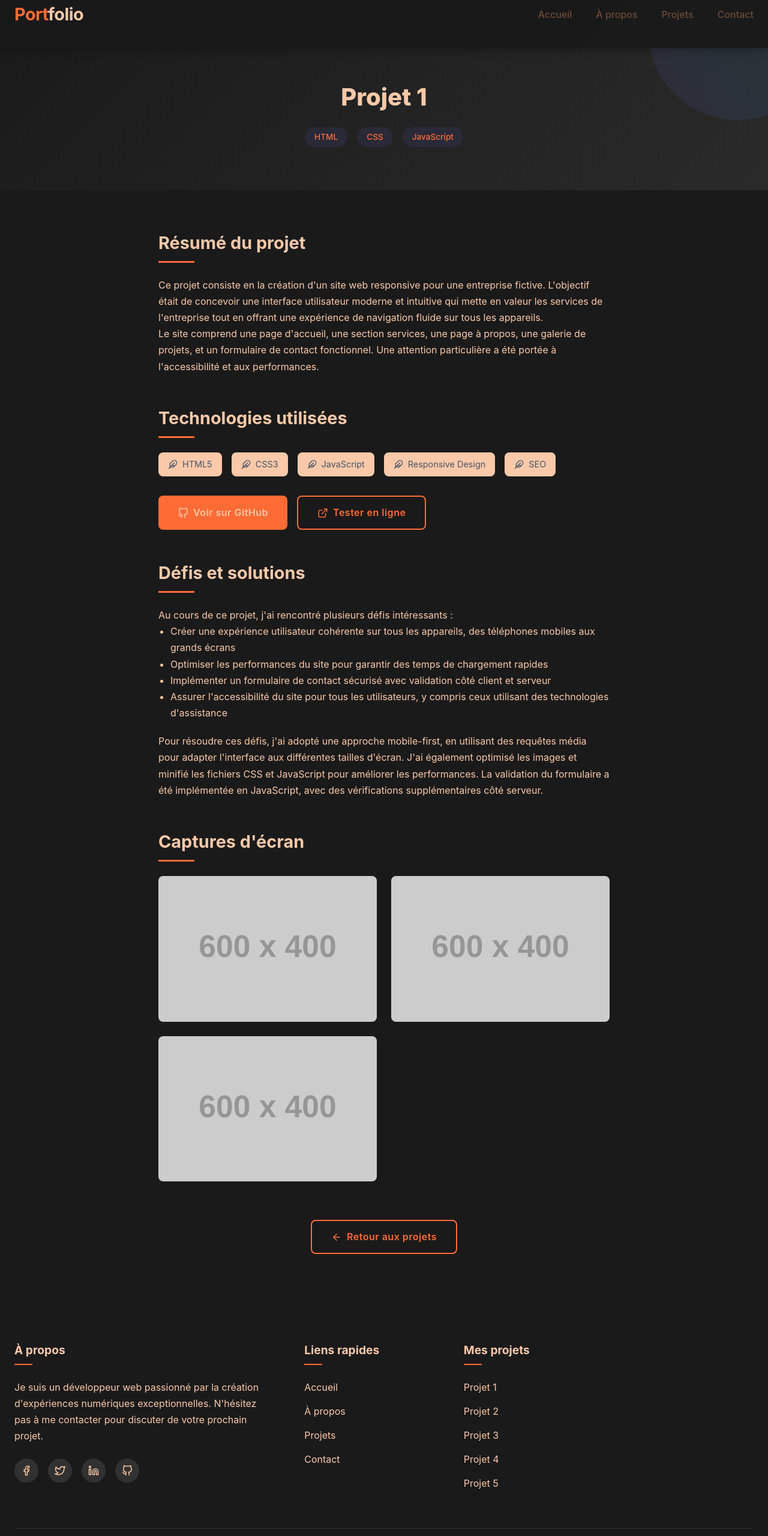
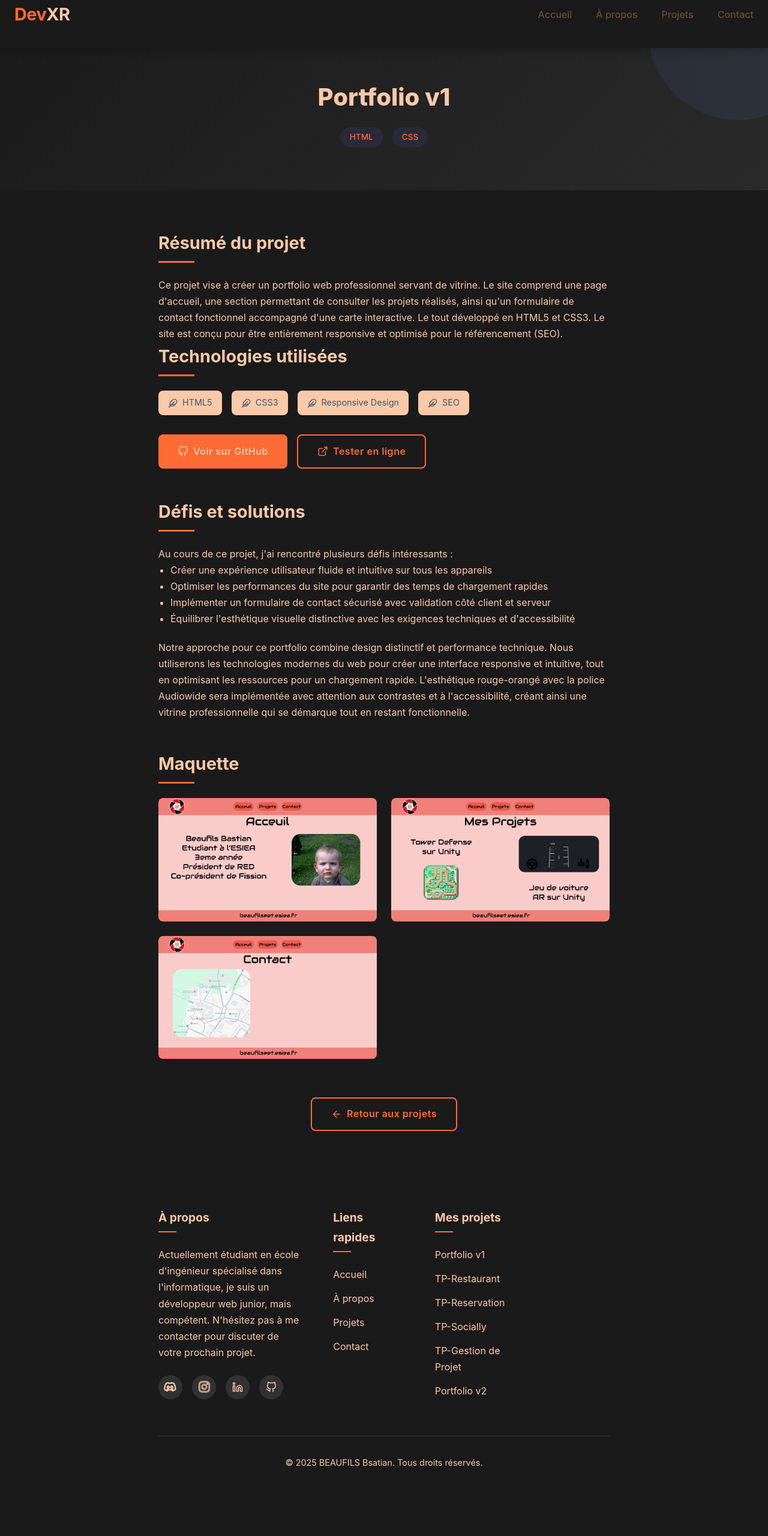
Before and after one commit to Binasta/portfoliov2, a plain HTML site: page projet1.html in a window 1280 px wide. Shown: the top 2560 px of the page at 60% size. Drawn offline with Linux system fonts and the light colour scheme; placeholder pictures from the web are drawn by us.

Commit message:
page projet

```diff
--- a/projet1.html
+++ b/projet1.html
@@ -3,7 +3,7 @@
 <head>
     <meta charset="UTF-8">
     <meta name="viewport" content="width=device-width, initial-scale=1.0">
-    <title>Projet 1 - Portfolio</title>
+    <title>Portfolio v1</title>
     <link rel="stylesheet" href="style.css">
 </head>
 <body>
@@ -11,11 +11,11 @@
     <header id="header">
         <div class="container">
             <nav class="navbar">
-                <a href="index.html" class="logo">Port<span>folio</span></a>
+                <a href="index.html" class="logo">Dev<span>XR</span></a>
                 <ul class="nav-menu">
-                    <li><a href="index.html" class="nav-link">Accueil</a></li>
+                    <li><a href="index.html" class="nav-link active">Accueil</a></li>
                     <li><a href="index.html#about" class="nav-link">À propos</a></li>
-                    <li><a href="index.html#projects" class="nav-link active">Projets</a></li>
+                    <li><a href="index.html#projects" class="nav-link">Projets</a></li>
                     <li><a href="index.html#contact" class="nav-link">Contact</a></li>
                 </ul>
                 <button class="hamburger">
@@ -32,11 +32,10 @@
     <!-- Hero du projet -->
     <section class="project-hero">
         <div class="container">
-            <h1 class="project-hero-title">Projet 1</h1>
+            <h1 class="project-hero-title">Portfolio v1</h1>
             <div class="project-categories">
                 <span class="project-category">HTML</span>
                 <span class="project-category">CSS</span>
-                <span class="project-category">JavaScript</span>
             </div>
         </div>
     </section>
@@ -47,9 +46,7 @@
             <!-- Résumé du projet -->
             <div class="project-section">
                 <h2 class="project-section-title">Résumé du projet</h2>
-                <p>Ce projet consiste en la création d'un site web responsive pour une entreprise fictive. L'objectif était de concevoir une interface utilisateur moderne et intuitive qui mette en valeur les services de l'entreprise tout en offrant une expérience de navigation fluide sur tous les appareils.</p>
-                <p>Le site comprend une page d'accueil, une section services, une page à propos, une galerie de projets, et un formulaire de contact fonctionnel. Une attention particulière a été portée à l'accessibilité et aux performances.</p>
-            </div>
+                <p>Ce projet vise à créer un portfolio web professionnel servant de vitrine. Le site comprend une page d'accueil, une section permettant de consulter les projets réalisés, ainsi qu'un formulaire de contact fonctionnel accompagné d'une carte interactive. Le tout développé en HTML5 et CSS3. Le site est conçu pour être entièrement responsive et optimisé pour le référencement (SEO).</p>
 
             <!-- Technologies utilisées -->
             <div class="project-section">
@@ -77,14 +74,6 @@
                             <line x1="16" y1="8" x2="2" y2="22"></line>
                             <line x1="17.5" y1="15" x2="9" y2="15"></line>
                         </svg>
-                        JavaScript
-                    </div>
-                    <div class="tech-item">
-                        <svg xmlns="http://www.w3.org/2000/svg" width="16" height="16" viewBox="0 0 24 24" fill="none" stroke="currentColor" stroke-width="2" stroke-linecap="round" stroke-linejoin="round">
-                            <path d="M20.24 12.24a6 6 0 0 0-8.49-8.49L5 10.5V19h8.5z"></path>
-                            <line x1="16" y1="8" x2="2" y2="22"></line>
-                            <line x1="17.5" y1="15" x2="9" y2="15"></line>
-                        </svg>
                         Responsive Design
                     </div>
                     <div class="tech-item">
@@ -99,13 +88,13 @@
 
                 <!-- Liens du projet -->
                 <div class="project-links-large">
-                    <a href="https://github.com/" target="_blank" class="btn">
+                    <a href="https://github.com/Binasta/portfoliov1" target="_blank" class="btn">
                         <svg xmlns="http://www.w3.org/2000/svg" width="18" height="18" viewBox="0 0 24 24" fill="none" stroke="currentColor" stroke-width="2" stroke-linecap="round" stroke-linejoin="round">
                             <path d="M9 19c-5 1.5-5-2.5-7-3m14 6v-3.87a3.37 3.37 0 0 0-.94-2.61c3.14-.35 6.44-1.54 6.44-7A5.44 5.44 0 0 0 20 4.77 5.07 5.07 0 0 0 19.91 1S18.73.65 16 2.48a13.38 13.38 0 0 0-7 0C6.27.65 5.09 1 5.09 1A5.07 5.07 0 0 0 5 4.77a5.44 5.44 0 0 0-1.5 3.78c0 5.42 3.3 6.61 6.44 7A3.37 3.37 0 0 0 9 18.13V22"></path>
                         </svg>
                         Voir sur GitHub
                     </a>
-                    <a href="https://demo-projet1.com" target="_blank" class="btn btn-secondary">
+                    <a href="https://portfoliov1-eight-rho.vercel.app/index.html" target="_blank" class="btn btn-secondary">
                         <svg xmlns="http://www.w3.org/2000/svg" width="18" height="18" viewBox="0 0 24 24" fill="none" stroke="currentColor" stroke-width="2" stroke-linecap="round" stroke-linejoin="round">
                             <path d="M18 13v6a2 2 0 0 1-2 2H5a2 2 0 0 1-2-2V8a2 2 0 0 1 2-2h6"></path>
                             <polyline points="15 3 21 3 21 9"></polyline>
@@ -121,26 +110,26 @@
                 <h2 class="project-section-title">Défis et solutions</h2>
                 <p>Au cours de ce projet, j'ai rencontré plusieurs défis intéressants :</p>
                 <ul style="margin-left: 20px; list-style-type: disc; margin-bottom: 20px;">
-                    <li>Créer une expérience utilisateur cohérente sur tous les appareils, des téléphones mobiles aux grands écrans</li>
+                    <li>Créer une expérience utilisateur fluide et intuitive sur tous les appareils</li>
                     <li>Optimiser les performances du site pour garantir des temps de chargement rapides</li>
                     <li>Implémenter un formulaire de contact sécurisé avec validation côté client et serveur</li>
-                    <li>Assurer l'accessibilité du site pour tous les utilisateurs, y compris ceux utilisant des technologies d'assistance</li>
+                    <li>Équilibrer l'esthétique visuelle distinctive avec les exigences techniques et d'accessibilité</li>
                 </ul>
-                <p>Pour résoudre ces défis, j'ai adopté une approche mobile-first, en utilisant des requêtes média pour adapter l'interface aux différentes tailles d'écran. J'ai également optimisé les images et minifié les fichiers CSS et JavaScript pour améliorer les performances. La validation du formulaire a été implémentée en JavaScript, avec des vérifications supplémentaires côté serveur.</p>
+                <p>Notre approche pour ce portfolio combine design distinctif et performance technique. Nous utiliserons les technologies modernes du web pour créer une interface responsive et intuitive, tout en optimisant les ressources pour un chargement rapide. L'esthétique rouge-orangé avec la police Audiowide sera implémentée avec attention aux contrastes et à l'accessibilité, créant ainsi une vitrine professionnelle qui se démarque tout en restant fonctionnelle.</p>
             </div>
 
             <!-- Galerie du projet -->
             <div class="project-gallery">
-                <h2 class="project-section-title">Captures d'écran</h2>
+                <h2 class="project-section-title">Maquette</h2>
                 <div class="gallery-grid">
                     <div class="gallery-item">
-                        <img src="https://via.placeholder.com/600x400?text=Capture+d'écran+1" alt="Capture d'écran 1 du projet">
+                        <img src="Frame 4.png" alt="Capture d'écran 1 du projet">
                     </div>
                     <div class="gallery-item">
-                        <img src="https://via.placeholder.com/600x400?text=Capture+d'écran+2" alt="Capture d'écran 2 du projet">
+                        <img src="Frame 6.png" alt="Capture d'écran 2 du projet">
                     </div>
                     <div class="gallery-item">
-                        <img src="https://via.placeholder.com/600x400?text=Capture+d'écran+3" alt="Capture d'écran 3 du projet">
+                        <img src="Frame 5.png" alt="Capture d'écran 3 du projet">
                     </div>
                 </div>
             </div>
@@ -164,26 +153,26 @@
             <div class="footer-container">
                 <div class="footer-col footer-about">
                     <h3>À propos</h3>
-                    <p>Je suis un développeur web passionné par la création d'expériences numériques exceptionnelles. N'hésitez pas à me contacter pour discuter de votre prochain projet.</p>
+                    <p>Actuellement étudiant en école d'ingénieur spécialisé dans l'informatique, je suis un développeur web junior, mais compétent. N'hésitez pas à me contacter pour discuter de votre prochain projet.</p>
                     <div class="footer-social">
-                        <a href="#" class="social-icon">
-                            <svg xmlns="http://www.w3.org/2000/svg" width="18" height="18" viewBox="0 0 24 24" fill="none" stroke="currentColor" stroke-width="2" stroke-linecap="round" stroke-linejoin="round">
-                                <path d="M18 2h-3a5 5 0 0 0-5 5v3H7v4h3v8h4v-8h3l1-4h-4V7a1 1 0 0 1 1-1h3z"></path>
+                        <a href="https://discord.com/" class="social-icon">
+                            <svg xmlns="http://www.w3.org/2000/svg" width="27" height="27" viewBox="-3 -3 24 24" fill="none" stroke="currentColor" stroke-width="2" stroke-linecap="round" stroke-linejoin="round">
+                                <path d="M13.545 2.907a13.2 13.2 0 0 0-3.257-1.011.05.05 0 0 0-.052.025c-.141.25-.297.577-.406.833a12.2 12.2 0 0 0-3.658 0 8 8 0 0 0-.412-.833.05.05 0 0 0-.052-.025c-1.125.194-2.22.534-3.257 1.011a.04.04 0 0 0-.021.018C.356 6.024-.213 9.047.066 12.032q.003.022.021.037a13.3 13.3 0 0 0 3.995 2.02.05.05 0 0 0 .056-.019q.463-.63.818-1.329a.05.05 0 0 0-.01-.059l-.018-.011a9 9 0 0 1-1.248-.595.05.05 0 0 1-.02-.066l.015-.019q.127-.095.248-.195a.05.05 0 0 1 .051-.007c2.619 1.196 5.454 1.196 8.041 0a.05.05 0 0 1 .053.007q.121.1.248.195a.05.05 0 0 1-.004.085 8 8 0 0 1-1.249.594.05.05 0 0 0-.03.03.05.05 0 0 0 .003.041c.24.465.515.909.817 1.329a.05.05 0 0 0 .056.019 13.2 13.2 0 0 0 4.001-2.02.05.05 0 0 0 .021-.037c.334-3.451-.559-6.449-2.366-9.106a.03.03 0 0 0-.02-.019m-8.198 7.307c-.789 0-1.438-.724-1.438-1.612s.637-1.613 1.438-1.613c.807 0 1.45.73 1.438 1.613 0 .888-.637 1.612-1.438 1.612m5.316 0c-.788 0-1.438-.724-1.438-1.612s.637-1.613 1.438-1.613c.807 0 1.451.73 1.438 1.613 0 .888-.631 1.612-1.438 1.612"/>
                             </svg>
                         </a>
-                        <a href="#" class="social-icon">
-                            <svg xmlns="http://www.w3.org/2000/svg" width="18" height="18" viewBox="0 0 24 24" fill="none" stroke="currentColor" stroke-width="2" stroke-linecap="round" stroke-linejoin="round">
-                                <path d="M23 3a10.9 10.9 0 0 1-3.14 1.53 4.48 4.48 0 0 0-7.86 3v1A10.66 10.66 0 0 1 3 4s-4 9 5 13a11.64 11.64 0 0 1-7 2c9 5 20 0 20-11.5a4.5 4.5 0 0 0-.08-.83A7.72 7.72 0 0 0 23 3z"></path>
+                        <a href="https://www.instagram.com/bastian_1204/" class="social-icon">
+                            <svg xmlns="http://www.w3.org/2000/svg" width="27" height="27" viewBox="-4 -3 24 24" fill="none" stroke="currentColor" stroke-width="1" stroke-linecap="round" stroke-linejoin="round">
+                                <path d="M8 0C5.829 0 5.556.01 4.703.048 3.85.088 3.269.222 2.76.42a3.9 3.9 0 0 0-1.417.923A3.9 3.9 0 0 0 .42 2.76C.222 3.268.087 3.85.048 4.7.01 5.555 0 5.827 0 8.001c0 2.172.01 2.444.048 3.297.04.852.174 1.433.372 1.942.205.526.478.972.923 1.417.444.445.89.719 1.416.923.51.198 1.09.333 1.942.372C5.555 15.99 5.827 16 8 16s2.444-.01 3.298-.048c.851-.04 1.434-.174 1.943-.372a3.9 3.9 0 0 0 1.416-.923c.445-.445.718-.891.923-1.417.197-.509.332-1.09.372-1.942C15.99 10.445 16 10.173 16 8s-.01-2.445-.048-3.299c-.04-.851-.175-1.433-.372-1.941a3.9 3.9 0 0 0-.923-1.417A3.9 3.9 0 0 0 13.24.42c-.51-.198-1.092-.333-1.943-.372C10.443.01 10.172 0 7.998 0zm-.717 1.442h.718c2.136 0 2.389.007 3.232.046.78.035 1.204.166 1.486.275.373.145.64.319.92.599s.453.546.598.92c.11.281.24.705.275 1.485.039.843.047 1.096.047 3.231s-.008 2.389-.047 3.232c-.035.78-.166 1.203-.275 1.485a2.5 2.5 0 0 1-.599.919c-.28.28-.546.453-.92.598-.28.11-.704.24-1.485.276-.843.038-1.096.047-3.232.047s-2.39-.009-3.233-.047c-.78-.036-1.203-.166-1.485-.276a2.5 2.5 0 0 1-.92-.598 2.5 2.5 0 0 1-.6-.92c-.109-.281-.24-.705-.275-1.485-.038-.843-.046-1.096-.046-3.233s.008-2.388.046-3.231c.036-.78.166-1.204.276-1.486.145-.373.319-.64.599-.92s.546-.453.92-.598c.282-.11.705-.24 1.485-.276.738-.034 1.024-.044 2.515-.045zm4.988 1.328a.96.96 0 1 0 0 1.92.96.96 0 0 0 0-1.92m-4.27 1.122a4.109 4.109 0 1 0 0 8.217 4.109 4.109 0 0 0 0-8.217m0 1.441a2.667 2.667 0 1 1 0 5.334 2.667 2.667 0 0 1 0-5.334"/>
                             </svg>
                         </a>
-                        <a href="#" class="social-icon">
+                        <a href="https://www.linkedin.com/in/bastian-beaufils-534130253/" class="social-icon">
                             <svg xmlns="http://www.w3.org/2000/svg" width="18" height="18" viewBox="0 0 24 24" fill="none" stroke="currentColor" stroke-width="2" stroke-linecap="round" stroke-linejoin="round">
                                 <path d="M16 8a6 6 0 0 1 6 6v7h-4v-7a2 2 0 0 0-2-2 2 2 0 0 0-2 2v7h-4v-7a6 6 0 0 1 6-6z"></path>
                                 <rect x="2" y="9" width="4" height="12"></rect>
                                 <circle cx="4" cy="4" r="2"></circle>
                             </svg>
                         </a>
-                        <a href="#" class="social-icon">
+                        <a href="https://github.com/Binasta" class="social-icon">
                             <svg xmlns="http://www.w3.org/2000/svg" width="18" height="18" viewBox="0 0 24 24" fill="none" stroke="currentColor" stroke-width="2" stroke-linecap="round" stroke-linejoin="round">
                                 <path d="M9 19c-5 1.5-5-2.5-7-3m14 6v-3.87a3.37 3.37 0 0 0-.94-2.61c3.14-.35 6.44-1.54 6.44-7A5.44 5.44 0 0 0 20 4.77 5.07 5.07 0 0 0 19.91 1S18.73.65 16 2.48a13.38 13.38 0 0 0-7 0C6.27.65 5.09 1 5.09 1A5.07 5.07 0 0 0 5 4.77a5.44 5.44 0 0 0-1.5 3.78c0 5.42 3.3 6.61 6.44 7A3.37 3.37 0 0 0 9 18.13V22"></path>
                             </svg>
@@ -194,27 +183,28 @@
                 <div class="footer-col footer-links">
                     <h3>Liens rapides</h3>
                     <ul>
-                        <li><a href="index.html">Accueil</a></li>
-                        <li><a href="index.html#about">À propos</a></li>
-                        <li><a href="index.html#projects">Projets</a></li>
-                        <li><a href="index.html#contact">Contact</a></li>
+                        <li><a href="#home">Accueil</a></li>
+                        <li><a href="#about">À propos</a></li>
+                        <li><a href="#projects">Projets</a></li>
+                        <li><a href="#contact">Contact</a></li>
                     </ul>
                 </div>
 
                 <div class="footer-col footer-links">
                     <h3>Mes projets</h3>
                     <ul>
-                        <li><a href="projet1.html">Projet 1</a></li>
-                        <li><a href="projet2.html">Projet 2</a></li>
-                        <li><a href="projet3.html">Projet 3</a></li>
-                        <li><a href="projet4.html">Projet 4</a></li>
-                        <li><a href="projet5.html">Projet 5</a></li>
+                        <li><a href="projet1.html">Portfolio v1</a></li>
+                        <li><a href="projet2.html">TP-Restaurant</a></li>
+                        <li><a href="projet3.html">TP-Reservation</a></li>
+                        <li><a href="projet4.html">TP-Socially</a></li>
+                        <li><a href="projet5.html">TP-Gestion de Projet</a></li>
+                        <li><a href="projet6.html">Portfolio v2</a></li>
                     </ul>
                 </div>
             </div>
 
             <div class="footer-bottom">
-                <p>&copy; 2025 Votre Nom. Tous droits réservés.</p>
+                <p>&copy; 2025 BEAUFILS Bsatian. Tous droits réservés.</p>
             </div>
         </div>
     </footer>
```
Also changed, not shown: index.html (+4 -3 lines), projet2.html (+35 -35 lines), Frame 5.png (added), Frame 6.png (added).
